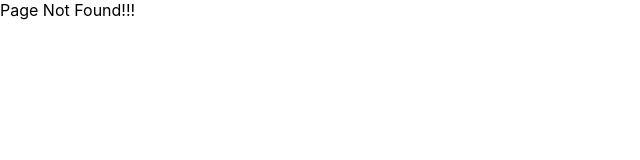
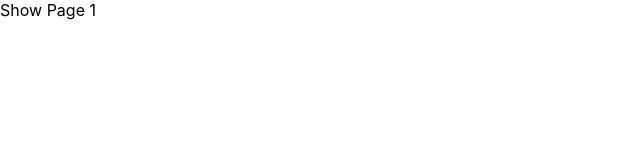
Before and after one commit to cyber-rush/box-office-app, a React (Create React App) app: page /show/1 in a window 1280 px wide. Before the commit this address had no page. Shown: the top 160 px of the page, without its empty margins (0-640 px from the left). Built offline with nearby package versions, Linux system fonts and the light colour scheme.

Commit message:
creating dynamic wepages for different shows

```diff
--- a/src/App.jsx
+++ b/src/App.jsx
@@ -2,6 +2,7 @@
 import Home from './pages/Home';
 import Starred from './pages/Starred';
 import MainLayout from './components/MainLayout';
+import Show from './pages/Show';
 function App() {
   return (
     <BrowserRouter>
@@ -10,6 +11,7 @@
           <Route path="/" element={<Home />}></Route>
           <Route path="/starred" element={<Starred />}></Route>
         </Route>
+        <Route path="/show/:showId" element={<Show />} />
         <Route path="*" element={<div>Page Not Found!!!</div>} />
       </Routes>
     </BrowserRouter>
--- a/src/components/shows/ShowCard.jsx
+++ b/src/components/shows/ShowCard.jsx
@@ -1,6 +1,6 @@
 import { Link } from "react-router-dom"
 
-const ShowCard = ({ name, image, summary }) => {
+const ShowCard = ({ name, image, summary, id }) => {
     // split the summary into an array , take first 10 elements, then join those 10 elements , and then replace the html tags
     const summaryStripped = summary ? summary.split(' ').slice(0, 10).join(' ').replace(/<.+?>/g, '') : 'No description     '
     return <div>
@@ -10,7 +10,7 @@
         <h1 >{name}</h1>
         <p>{summaryStripped}</p>
         <div>
-            <Link to="/">Read More</Link>
+            <Link to={`show/${id}`}>Read More</Link>
             <button type="button">Star me!!!</button>
         </div>
     </div>
--- /dev/null
+++ b/src/pages/Show.jsx
@@ -0,0 +1,8 @@
+import { useParams } from "react-router-dom"
+
+const Show = () => {
+    const { showId } = useParams()
+    return <div>Show Page {showId}</div>
+}
+
+export default Show
```
